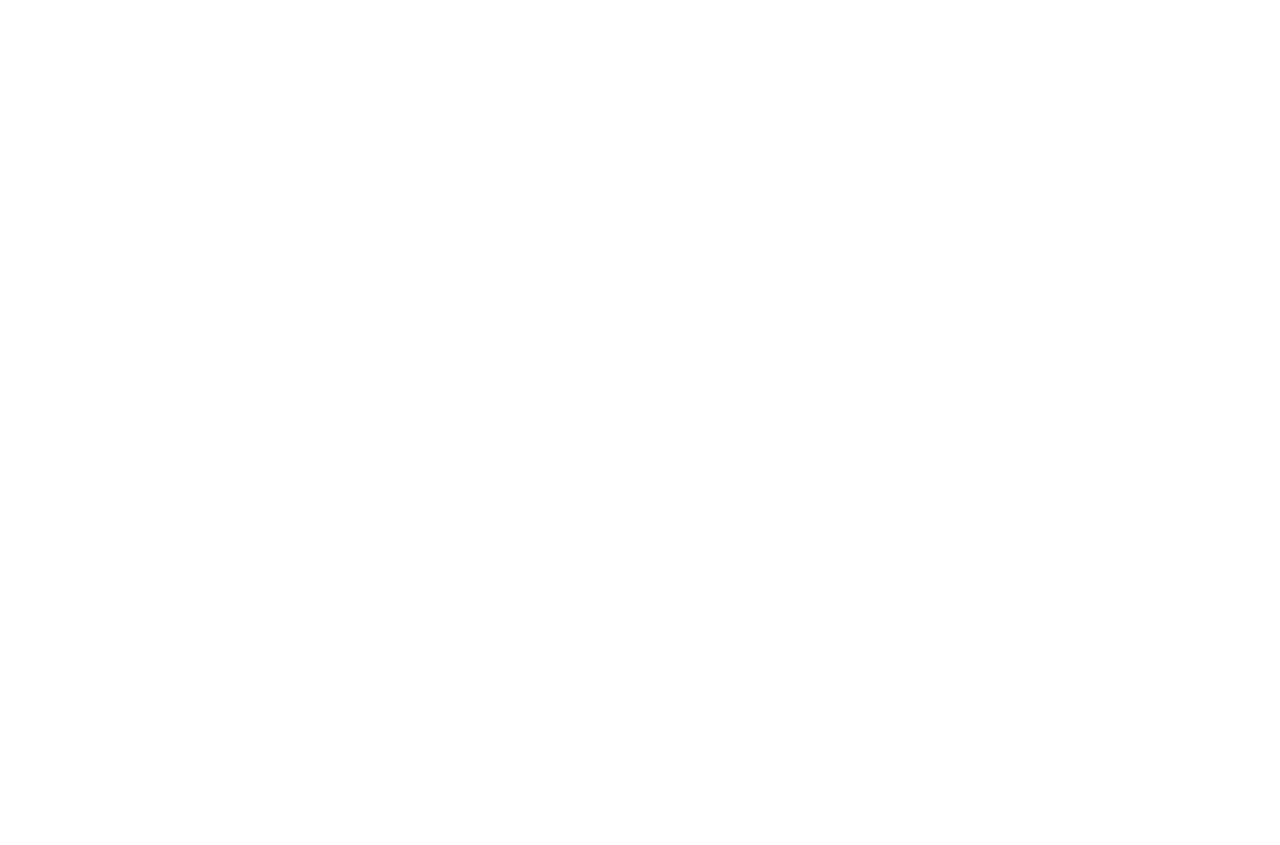
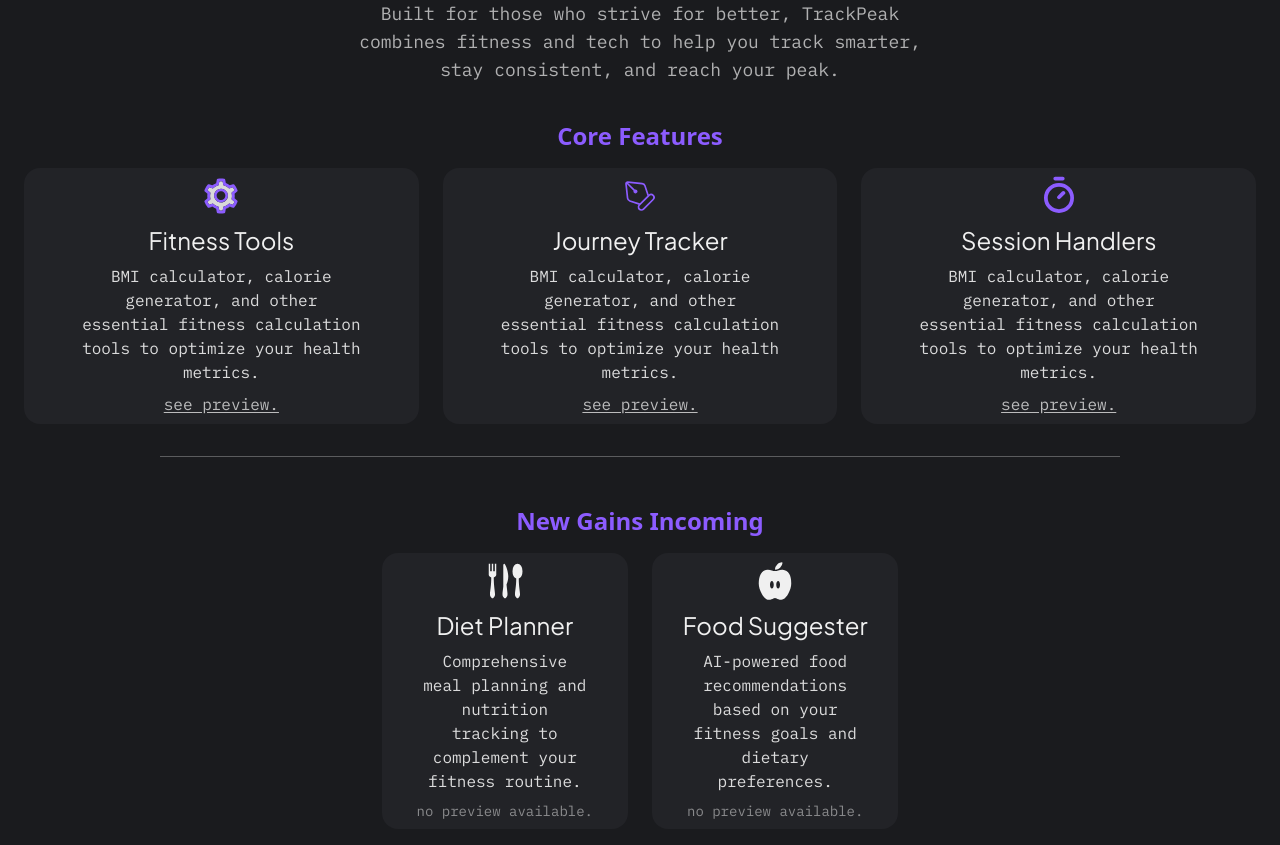
Before and after one commit to curtasdeveloper/glow-log, a React (Vite) app: page / in a window 1280 px wide. Shown: the part 2100-2945 px from the top of the page. Before the commit the page ends 1924 px from the top, so only its background shows below. Built offline with nearby package versions, Linux system fonts and the light colour scheme; a web font is replaced by a local one.

Commit message:
Added Features Section

```diff
--- a/src/home-page/HomePage.jsx
+++ b/src/home-page/HomePage.jsx
@@ -2,6 +2,8 @@
 import Header from './components/Header'
 import HomeSection from './components/HomeSection'
 import AboutSection from './components/AboutSection'
+import FeaturesSection from './components/FeaturesSection'
+import Filler from './reusable-component/Filler'
 
 
 function HomePage() {
@@ -10,6 +12,8 @@
             <Header />
             <HomeSection />
             <AboutSection />
+            <Filler />
+            <FeaturesSection />
         </>
     )
 }
--- /dev/null
+++ b/src/home-page/components/FeaturesSection.jsx
@@ -0,0 +1,71 @@
+import '../../style/index.css'
+import { AiTwotoneSetting } from "react-icons/ai";
+import { CiPen } from "react-icons/ci";
+import { PiTimerBold } from "react-icons/pi";
+import { GiForkKnifeSpoon } from "react-icons/gi";
+import { IoNutrition } from "react-icons/io5";
+import FeatureCard from '../reusable-component/card/FeatureCard';
+import FutureFeatureCard from '../reusable-component/card/FutureFeatureCard';
+
+function Features() {
+    const cardCoreFeaturesContent = [
+        {
+            icon: <AiTwotoneSetting className='size-10 text-primary-purple'/>,
+            heading: "Fitness Tools",
+            text: "BMI calculator, calorie generator, and other essential fitness calculation tools to optimize your health metrics."
+        },
+        {
+            icon: <CiPen className='size-10 text-primary-purple'/>,
+            heading: "Journey Tracker",
+            text: "BMI calculator, calorie generator, and other essential fitness calculation tools to optimize your health metrics."
+        },
+        {
+            icon: <PiTimerBold className='size-10 text-primary-purple'/>,
+            heading: "Session Handlers",
+            text: "BMI calculator, calorie generator, and other essential fitness calculation tools to optimize your health metrics."
+        }
+    ]
+    const cardNewGainsIncomingContent = [
+        {
+            icon: <GiForkKnifeSpoon className='size-10 text-foreground-white'/>,
+            heading: "Diet Planner",
+            text: "Comprehensive meal planning and nutrition tracking to complement your fitness routine."
+        },
+        {
+            icon: <IoNutrition className='size-10 text-foreground-white'/>,
+            heading: "Food Suggester",
+            text: "AI-powered food recommendations based on your fitness goals and dietary preferences."
+        }
+    ]
+    return(
+        <>
+            <div id="features-container" className='bg-background-black py-4'>
+                <div className='bg-background-black text-foreground-white py-5'>
+                    <header className='flex flex-col gap-4 items-center'>
+                        <h1 className='text-3xl font-title font-semibold text-center'>Tools that will Fuel your <span className='text-primary-purple'>Peak</span></h1>
+                        <p className='text-lg font-heading opacity-70 text-center lg:w-1/2 sm:px-4'>
+                            Built for those who strive for better, TrackPeak combines fitness and tech to help you track smarter, stay consistent, and reach your peak.
+                        </p>
+                    </header>
+                </div>
+                <h1 className='text-primary-purple font-bold text-2xl text-center my-4'>Core Features</h1>
+                <div className='flex flex-col gap-3 px-2 lg:flex-row lg:gap-6 lg:px-6 items-center'>
+                    {cardCoreFeaturesContent.map(({icon, heading, text}) => {
+                        return <FeatureCard icon={icon} heading={heading} text={text}/>
+                    })}
+                </div>
+                <div className='flex justify-center item-center'>
+                    <hr className='my-8 w-3/4 border-foreground-white opacity-30'/>
+                </div>
+                <h1 className='text-primary-purple font-bold text-2xl text-center my-4'>New Gains Incoming</h1>
+                <div className='flex flex-col gap-3 px-2 lg:flex-row lg:gap-6 lg:px-6 items-center lg:justify-center'>
+                    {cardNewGainsIncomingContent.map(({icon, heading, text}) => {
+                        return <FutureFeatureCard icon={icon} heading={heading} text={text}/>
+                    })}
+                </div>
+            </div>
+        </>
+    )
+}
+
+export default Features
--- /dev/null
+++ b/src/home-page/reusable-component/Filler.jsx
@@ -0,0 +1,7 @@
+import '../../style/index.css'
+
+export default function Filler() {
+    return (
+        <div className="h-16 md:h-18 lg:h-22 bg-background-black"></div>
+    )
+}
--- /dev/null
+++ b/src/home-page/reusable-component/card/FeatureCard.jsx
@@ -0,0 +1,14 @@
+import '../../../style/index.css'
+
+function FeatureCard({icon, heading, text}) {
+    return (
+        <section className='flex flex-col gap-2 items-center text-foreground-white bg-background-secondary p-2 rounded-2xl hover:translate-y-[-4px] duration-150 sm:w-3/4 md:w-1/2 '>
+            {icon}
+            <h1 className='text-2xl font-title text-center'>{heading}</h1>
+            <p className='opacity-90 font-heading text-center lg:w-3/4'>{text}</p>
+            <span className='text-md font-heading underline underline-offset-2 opacity-75'>see preview.</span>
+        </section>
+    )
+}
+
+export default FeatureCard
--- /dev/null
+++ b/src/home-page/reusable-component/card/FutureFeatureCard.jsx
@@ -0,0 +1,14 @@
+import '../../../style/index.css'
+
+function FeatureCard({icon, heading, text}) {
+    return (
+        <section className='flex flex-col gap-2 items-center text-foreground-white bg-background-secondary p-2 rounded-2xl hover:translate-y-[-4px] duration-150 w-3/4 sm:w-1/2 md:w-1/3 lg:w-1/4 xl:w-1/5'>
+            {icon}
+            <h1 className='text-2xl font-title text-center'>{heading}</h1>
+            <p className='opacity-90 font-heading text-center lg:w-3/4'>{text}</p>
+            <span className='text-sm font-heading opacity-50'>no preview available.</span>
+        </section>
+    )
+}
+
+export default FeatureCard
```
